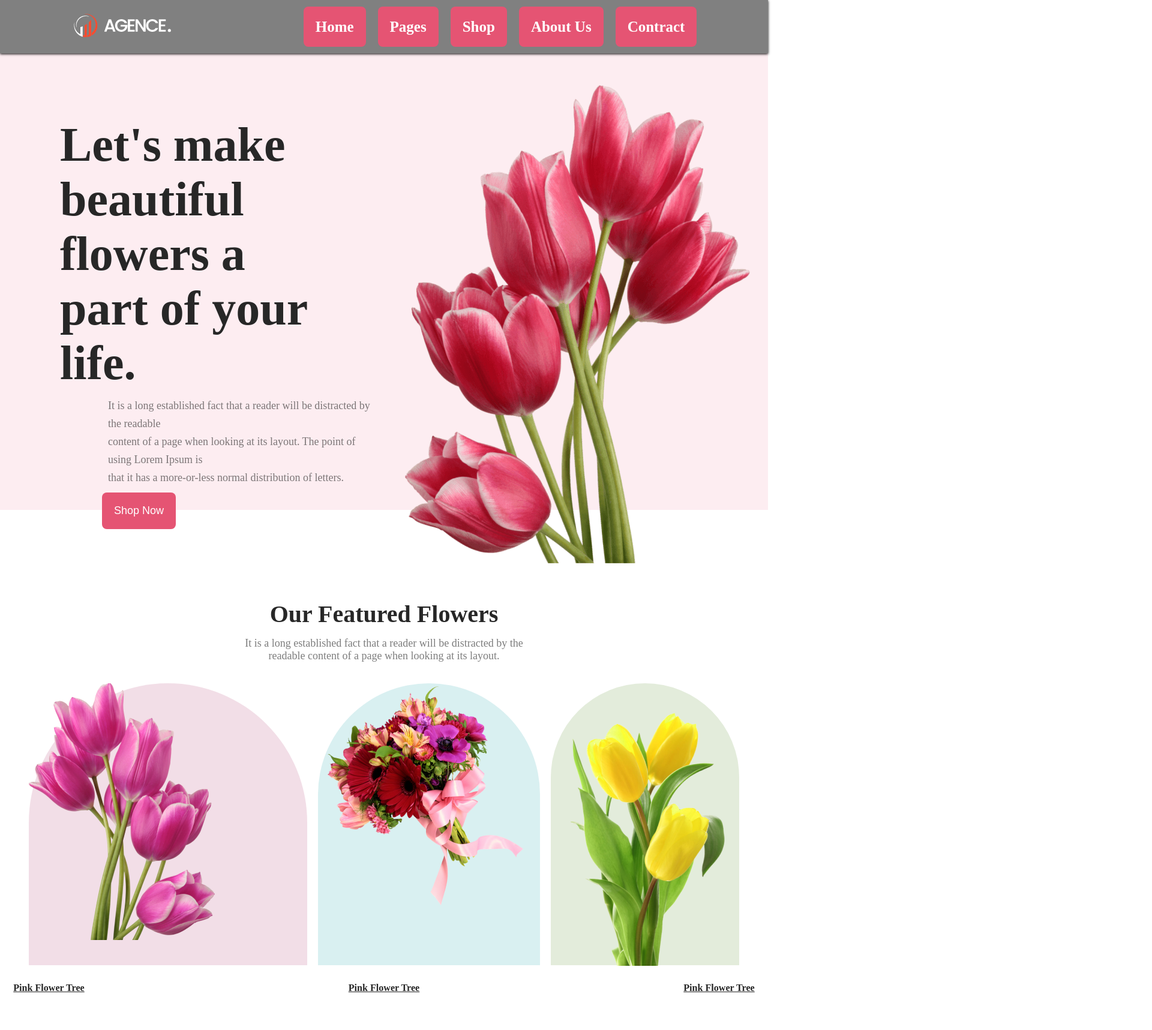
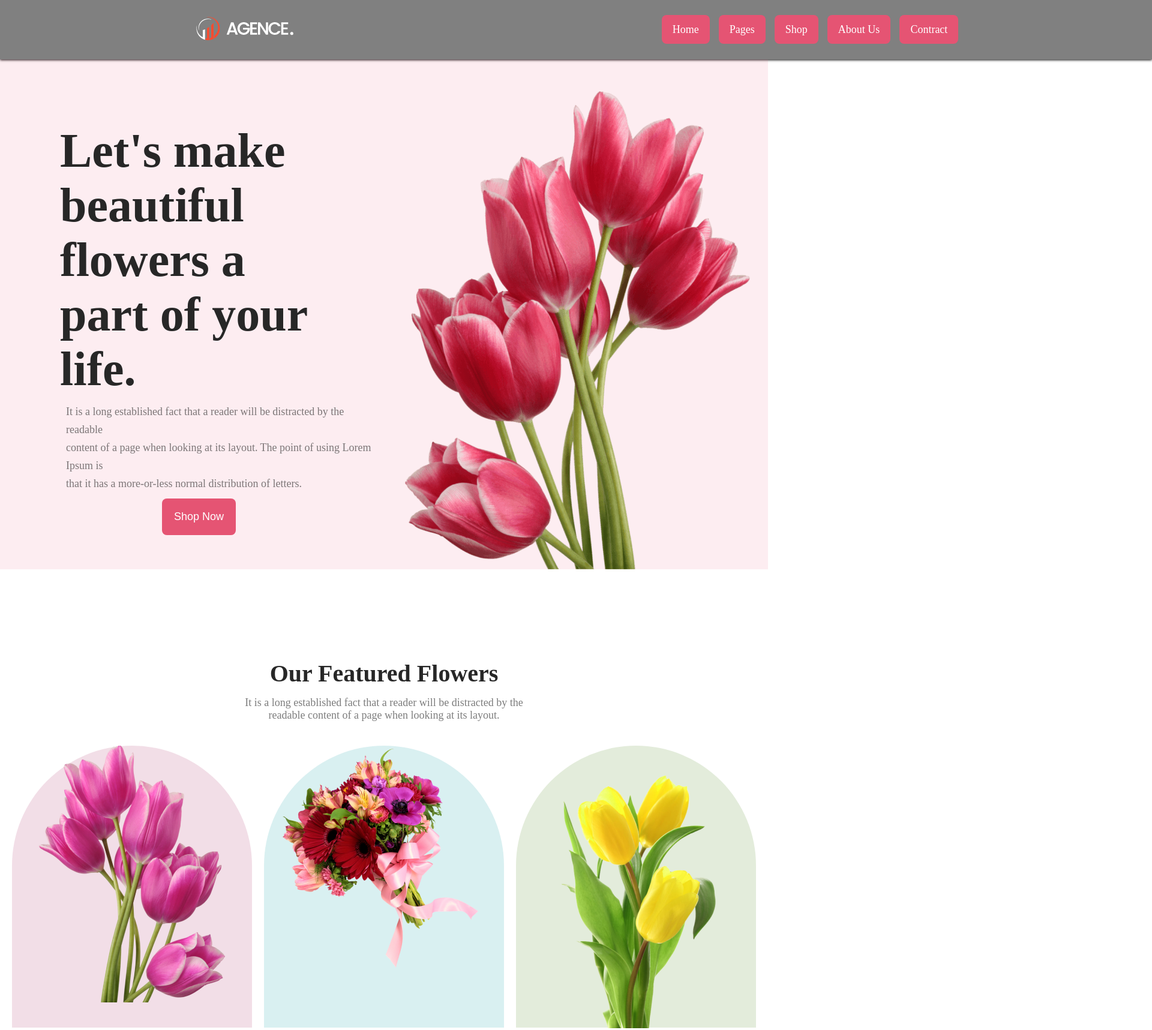
Before and after one commit to FarhadReja800/my-first-protfolio-repo, a plain HTML site: page index.html in a window 1280 px wide. Shown: the top 1717 px of the page at 60% size, 1920 px wide, since content can reach past the window. Drawn offline with Linux system fonts and the light colour scheme.

Commit message:
check code

```diff
--- a/index.html
+++ b/index.html
@@ -10,7 +10,7 @@
 </head>
 <body>
 
-     <header class="header-container">
+     <header class="">
         <div class="nav-container">
             <div class="nav-logo">
                 <a href="">
@@ -27,6 +27,7 @@
                 </ul>
             </div>
         </div>
+        <div class="header-container">
             <div class="banner-container">
                 <div class="banner-description">
                     <h2 class="flower">Let's make <br> beautiful flowers a <br> part of your life.</h2>
@@ -37,6 +38,8 @@
                     <img src="./images/pngwing10.png" alt="">
                 </div>
             </div>
+        </div>
+
     </header>
     <main>
         <div class="main-section">
--- a/styles/style.css
+++ b/styles/style.css
@@ -8,33 +8,33 @@
 }
  /* navbar starts here */
 .nav-container{
-    max-width: 1920px;
+    width: 1920px;
     display: flex;
     justify-content: space-around;
-    margin: auto;
     align-items: center;
     background-color: gray;
-    padding: 20px;
+    padding: 25px;
     box-shadow: 0 1px 4px 0;
+    margin: auto;
 }
-.logo-img{
+/* .logo-img{
     width: 250px;
     height: 160px;
     align-items: center;
-}
+} */
 .nav-bar ul{
     list-style: none;
     display: flex;
-    font-size:25px;
+    font-size:18px;
 }
 .nav-bar li a{
     color: white;
-    font-weight: 700;
+    font-weight: 400;
     text-align: center;
     border-radius: 8px;
     background: #E55473;
-    margin-left: 20px;
-    padding: 20px 20px;
+    margin-left: 15px;
+    padding: 14px 18px;
     border: 0px;
 }
 .nav-bar li a:hover{
@@ -48,7 +48,7 @@
     padding: 60px 14% 70px;
 } */
 
- .header-container{
+.header-container{
     max-width: 1920px;
     height: 850px;
     margin: auto;
@@ -82,7 +82,7 @@
     font-size: 18px;
     font-weight: 400;
     line-height: 30px;
-    margin-left: 150px;
+    margin-left: 80px;
     padding: 10px;
 
 }
@@ -92,7 +92,7 @@
     font-weight: 500;
     border-radius: 8px;
     background: #E55473;
-    margin-left: 150px;
+    margin-left: 250px;
     padding: 20px 20px;
     border: 0px;
 
@@ -136,11 +136,11 @@
     align-items: center;
     justify-content: center;
     text-align: center;
-    gap: 18px;
-    padding-top: 20px;
+    gap: 20px;
+    padding-top: 25px;
 }
 .img-info{
-    width: 464px;
+    width: 400px;
     height: 470px;
     border-radius: 300px 300px 0px 0px;
     background: rgba(167, 33, 98, 0.15);
@@ -148,35 +148,26 @@
 
 }
 .img-info-1{
-    max-width: 464px;
+    width: 400px;
     height: 470px;
-    flex-shrink: 0;
     border-radius: 300px 300px 0px 0px;
     background: rgba(5, 151, 160, 0.15);
 
 }
 .img-info-2{
-    max-width: 464px;
+    width: 400px;
     height: 470px;
-    gap: 30px;
-    padding: auto;
     border-radius: 300px 300px 0px 0px;
     background: rgba(71, 125, 17, 0.15);
 
 
 }
-.img-pink{
-    max-width: 310px;
-    height: 428px;
-    display: block;
-    padding-bottom: 0px;
 
-}
 .title{
     display: flex;
     justify-content: center;
     justify-content: center;
-    gap: 440px;
+    gap: 330px;
     align-items: center;
     color: #272727;
     margin-top: 8px;
```
Lines whose indentation alone changed are shown as unchanged.
